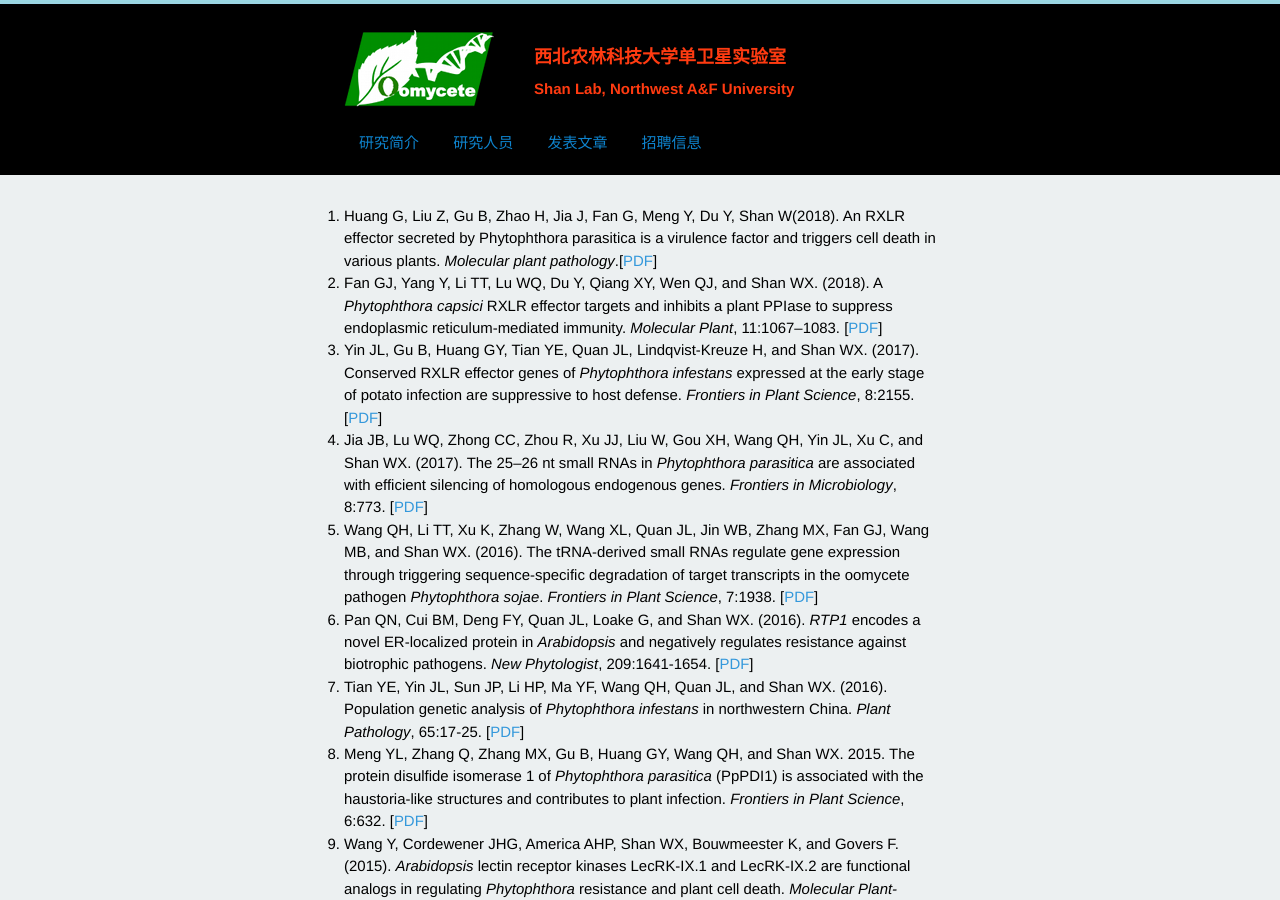
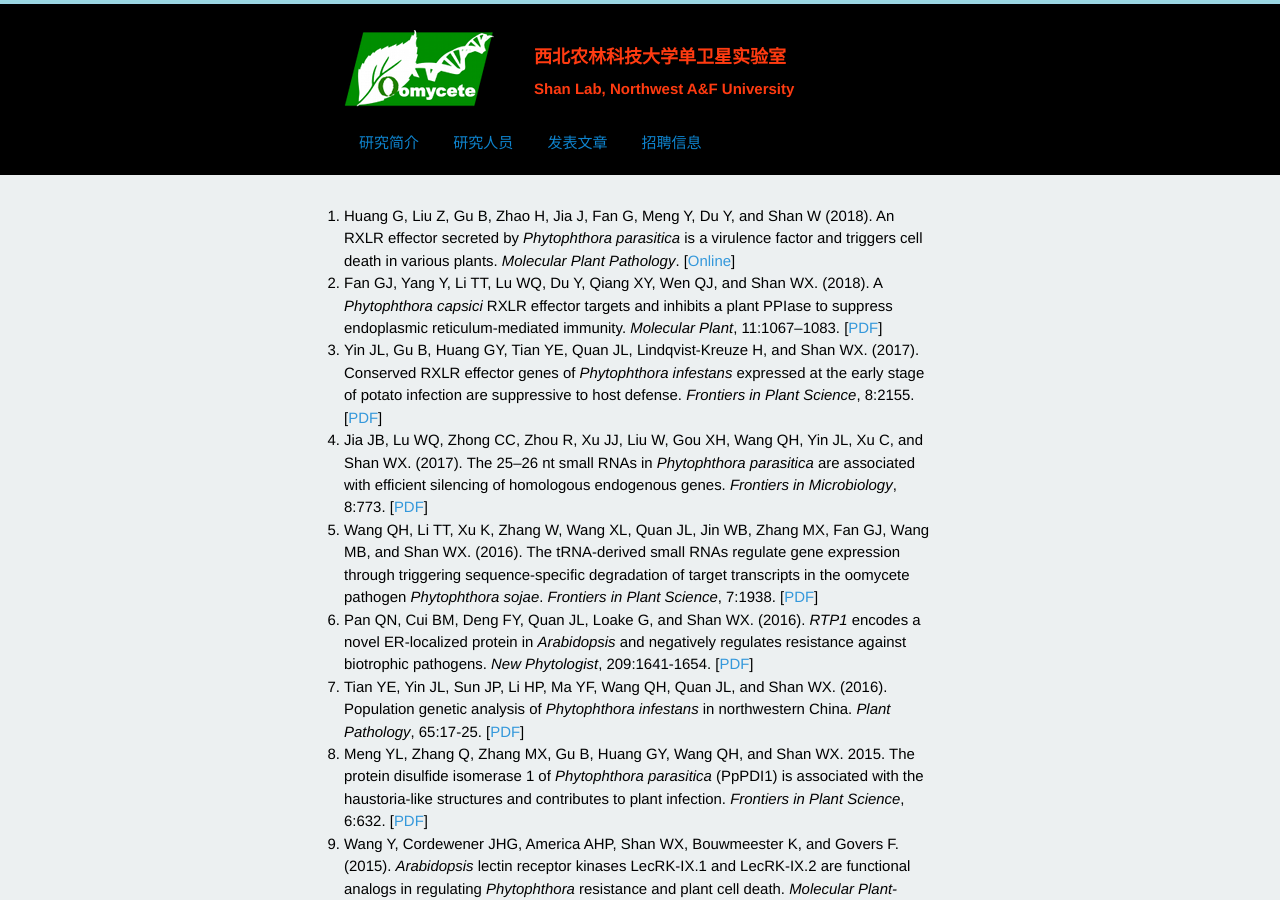
Before and after one commit to shanclub2/shanlab, a Jekyll site: the page built from publication.html, in a window 1280 px wide and 900 px high. Built offline with Jekyll 4.4.1, drawn with Linux system fonts in a browser that asks for light colours; Markdown is read by kramdown in place of the engine named in the settings; a script that is not in the unit is left out.

Commit message:
update pub

```diff
--- a/publication.html
+++ b/publication.html
@@ -12,7 +12,7 @@ title: 单卫星实验室
 
 
 <li>
-	Huang G, Liu Z, Gu B, Zhao H, Jia J, Fan G, Meng Y, Du Y, Shan W(2018). An RXLR effector secreted by Phytophthora parasitica is a virulence factor and triggers cell death in various plants. <i>Molecular plant pathology</i>.[<a href="/pdf/Huang2018.pdf">PDF</a>]
+Huang G, Liu Z, Gu B, Zhao H, Jia J, Fan G, Meng Y, Du Y, and Shan W (2018). An RXLR effector secreted by <i>Phytophthora parasitica</i> is a virulence factor and triggers cell death in various plants. <i>Molecular Plant Pathology</i>. [<a href="https://doi.org/10.1111/mpp.12760">Online</a>]
 </li>
 <li>
 Fan GJ, Yang Y, Li TT, Lu WQ, Du Y, Qiang XY, Wen QJ, and Shan WX. (2018). A <i>Phytophthora capsici</i> RXLR effector targets and inhibits a plant PPIase to suppress endoplasmic reticulum-mediated immunity. <i>Molecular Plant</i>, 11:1067–1083. [<a href="/pdf/gjfan2018.pdf">PDF</a>]
```
